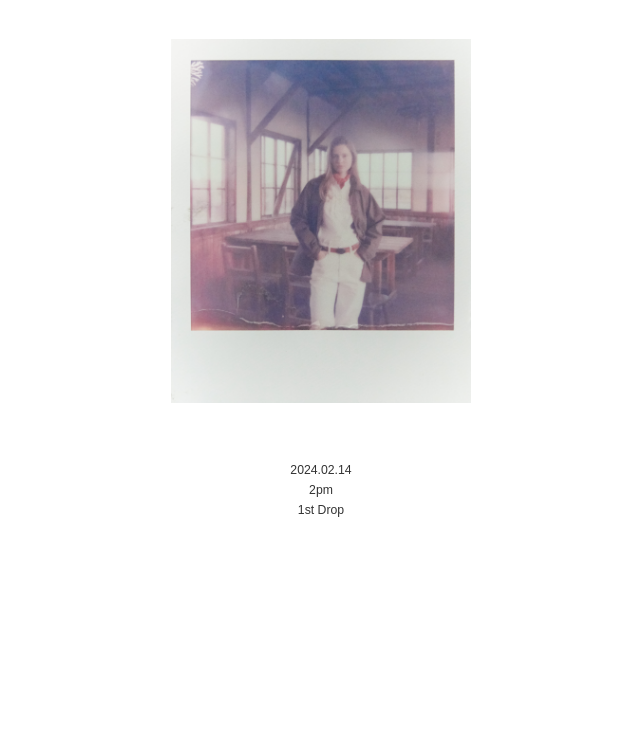
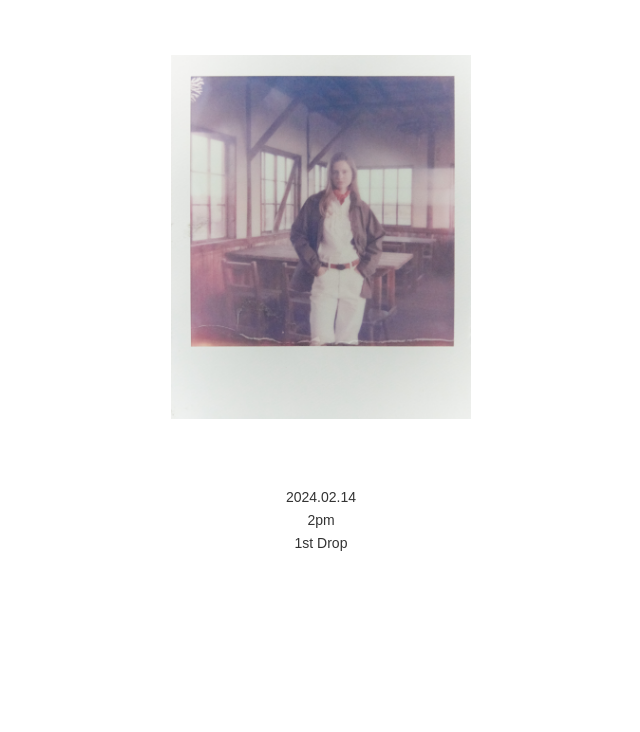
Before and after one commit to gyeon2357/cadalogue, a plain HTML site: page index.html in a window 1280 px wide. Shown: the part 68-800 px from the top of the page, without its empty margins (319-959 px from the left). Drawn offline with Linux system fonts and the light colour scheme; a web font is replaced by a local one.

Commit message:
Add files via upload

```diff
--- a/assets/css/style.css
+++ b/assets/css/style.css
@@ -44,7 +44,7 @@ html {
 html,
 body {
   font-family: "Pretendard", sans-serif;
-  font-size: 0.875rem;
+
   line-height: 1.625;
   background: #fff;
   color: #333;
@@ -56,6 +56,8 @@ body {
   -moz-user-select: none;
   -ms-user-select: none;
   user-select: none;
+
+  font-size: 0.825rem;
 }
 
 article {
@@ -79,8 +81,12 @@ figure img {
 }
 
 @media (min-width: 720px) {
+  body {
+    font-size: 0.875rem;
+  }
+
   article {
-  height: calc(100vh - 12rem);
+    height: calc(100vh - 8rem);
     justify-content: space-around;
     margin: 0;
   }
```
